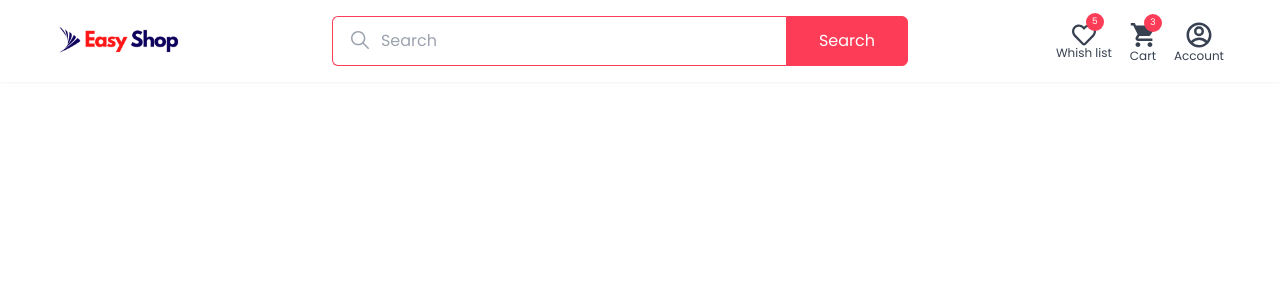
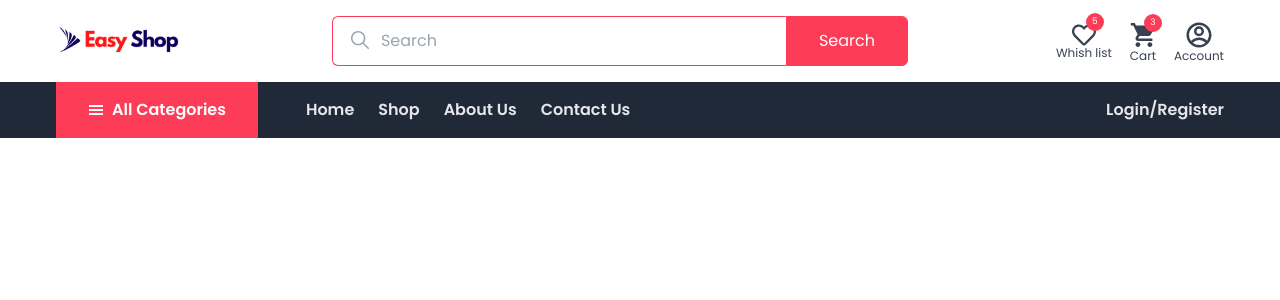
Before and after one commit to kochetovdev/ecommerce-tailwind, a Next.js app: page / in a window 1280 px wide. Shown: the top 300 px of the page. Built offline with nearby package versions, Linux system fonts and the light colour scheme.

Commit message:
create Navbar

```diff
--- /dev/null
+++ b/app/components/Navbar.tsx
@@ -0,0 +1,46 @@
+import Link from "next/link";
+import { GiHamburgerMenu } from "react-icons/gi";
+
+const navLinks = [
+  { title: "Home", href: "/home" },
+  { title: "Shop", href: "/shop" },
+  { title: "About Us", href: "/about" },
+  { title: "Contact Us", href: "contact" },
+];
+
+const Navbar = () => {
+  return (
+    <nav className="bg-gray-800 hidden lg:block">
+      <div className="container">
+        <div className="flex">
+          <div className="px-8 py-4 bg-primary flex items-center cursor-pointer group relative">
+            <GiHamburgerMenu className="text-white" />
+            <span className="capitalize font-semibold ml-2 text-white">
+              All Categories
+            </span>
+          </div>
+          <div className="flex items-center justify-between flex-grow pl-12">
+            <div className="flex items-center space-x-6 text-base capitalize">
+              {navLinks.map(({ title, href }) => (
+                <Link
+                  href={href}
+                  className="text-gray-200 hover:text-white transition font-semibold"
+                >
+                  {title}
+                </Link>
+              ))}
+            </div>
+            <Link
+                  href="/login"
+                  className="ml-auto text-gray-200 hover:text-white transition font-semibold"
+                >
+                  Login/Register
+                </Link>
+          </div>
+        </div>
+      </div>
+    </nav>
+  );
+};
+
+export default Navbar;
--- a/app/layout.tsx
+++ b/app/layout.tsx
@@ -2,6 +2,7 @@ import type { Metadata } from "next";
 import { Poppins, Roboto_Serif } from "next/font/google";
 import "./globals.css";
 import Header from "./components/Header";
+import Navbar from "./components/Navbar";
 
 const poppins = Poppins({
   subsets: ["latin"],
@@ -31,6 +32,7 @@ export default function RootLayout({
     <html lang="en">
       <body className={`${poppins.variable} ${roboto.variable} font-poppins`}>
         <Header />
+        <Navbar />
         <main>{children}</main>
       </body>
     </html>
```
